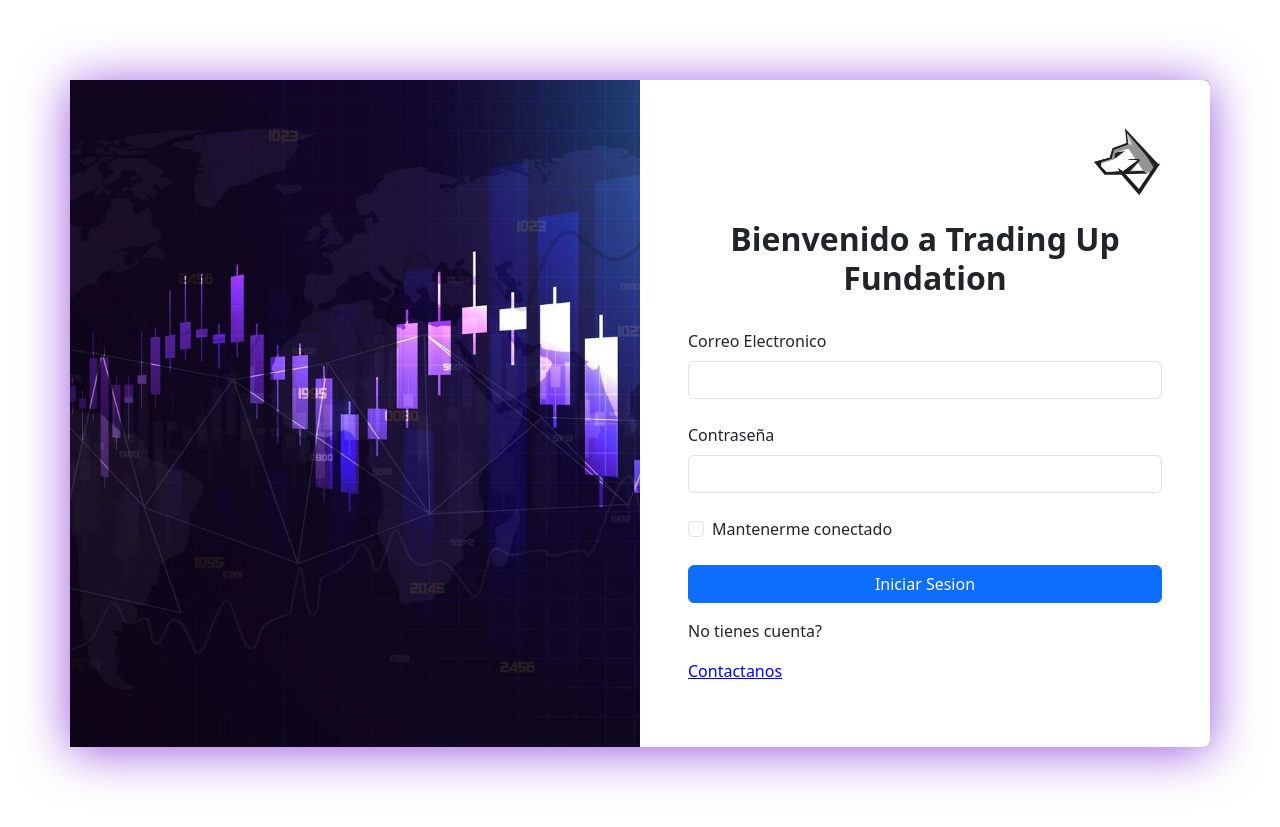
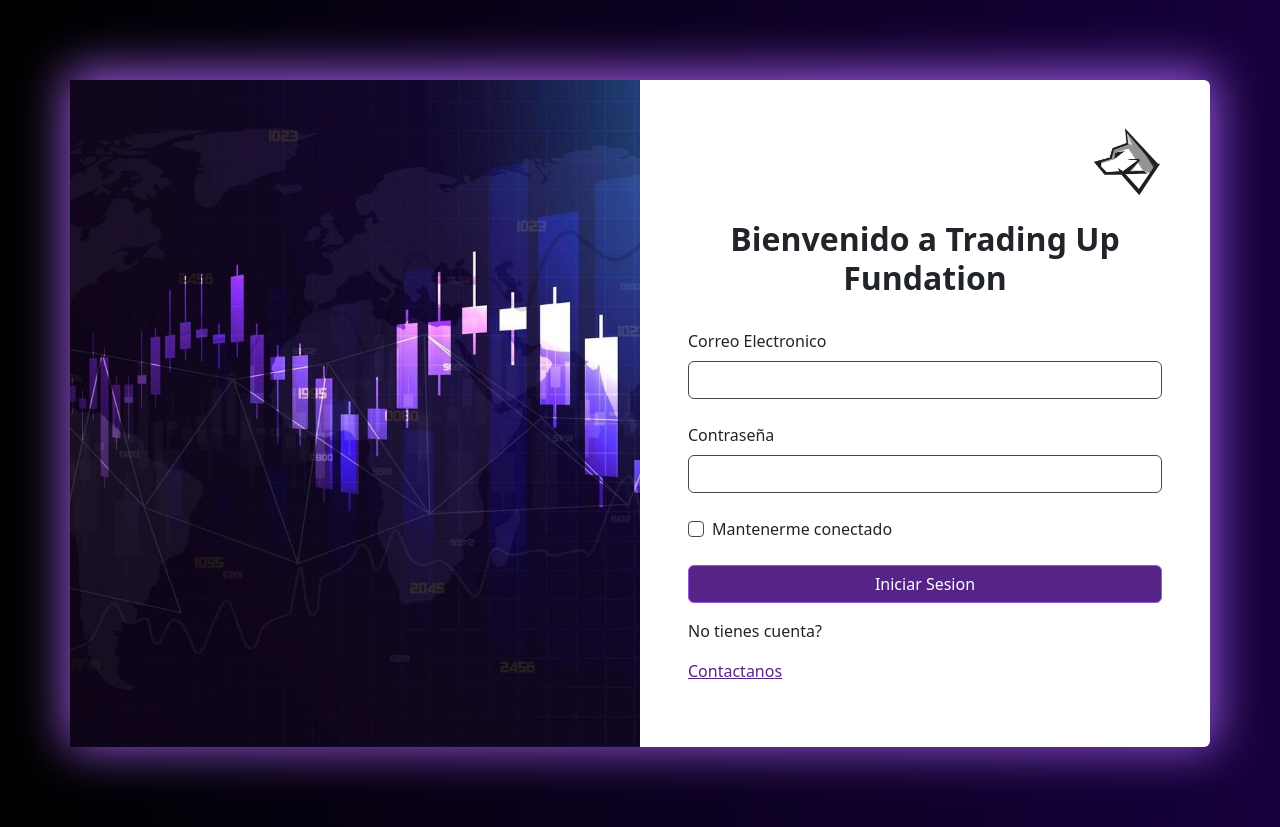
Before and after one commit to Bleedde/TradingUpFundation, an Angular app in the folder Trading-Frontend/: page /login-page in a window 1280 px wide. Built offline with nearby package versions, Linux system fonts and the light colour scheme.

Commit message:
login-update

```diff
--- a/Trading-Frontend/src/app/module/home/home-page/components/contacto/contacto.component.html
+++ b/Trading-Frontend/src/app/module/home/home-page/components/contacto/contacto.component.html
@@ -1,6 +1,7 @@
-<div class="container my-5 contactoz min-vh-100" id="contact">
+<div class="container-fluid bg-white my-lg-0">
+  <div class="container contactoz min-vh-100 py-sm-5" id="contact">
     <div class="row justify-content-center text-white">
-      <div class="col-md-6">
+      <div class="col-md-6 mt_5">
         <form class="custom-form" action="https://formsubmit.co/ttreyygh@gmail.com" method="POST">
           <h1>Contactanos</h1>
           <div class="mb-3 mx-3">
@@ -46,9 +47,10 @@
           </div>
         </form>
       </div>
-      <div class="col-md-6 d-flex flex-column align-items-center justify-content-center mt_5 mt-md-0">
+      <div class="col-md-6 d-flex flex-column align-items-center justify-content-center mt_5 mt_b5 mt-md-0">
         <p class="fs-3 text-center mb-3 text-black">Te enviaremos un correo con todos los detalles sobre TradingUpFoundation y el curso que te interesa. ¡Contáctanos!</p>
         <img [src]="QR" width="190px" alt="Imagen" class="img-fluid">
       </div>
     </div>
   </div>
+</div>
--- a/Trading-Frontend/src/app/module/home/home-page/components/contacto/contacto.component.scss
+++ b/Trading-Frontend/src/app/module/home/home-page/components/contacto/contacto.component.scss
@@ -38,6 +38,13 @@ h1
 
 }
 
+@media screen and (max-width:767px){
+    .mt_b5{
+        margin-bottom: calc(5vh);
+    }
+
+}
+
 #contact{
     background-color: white;
 }
--- a/Trading-Frontend/src/app/module/login/login-page/components/login/login.component.html
+++ b/Trading-Frontend/src/app/module/login/login-page/components/login/login.component.html
@@ -1,4 +1,5 @@
-<div class="container w-100 bg-light rounded background">
+<div class="container w-100 bg-light rounded background mt_5">
+
     <div class="row align-items-stretch">
         <div class="col bg-image d-none d-lg-block col-md-5 col-lg-5 col-xl-6">
 
@@ -9,7 +10,7 @@
             </div>
             <h2 class="fw-bold text-center py-4">Bienvenido a Trading Up Fundation</h2>
 
-            <form action="recibir-post.php" method="post">
+            <form action="#" method="post">
                 <div class="mb-4">
                     <label for="email" class="form-label">Correo Electronico</label>
                     <input type="email" class="form-control" name="correo">
@@ -24,19 +25,18 @@
                 </div>
 
                 <div class="d-grid">
-                    <button type="submit" class="btn btn-primary">Iniciar Sesion</button>
+                    <button type="submit" class="btn mx-start text-white">Iniciar Sesion</button>
 
                 </div>
 
                 <div class="my-3">
                     <p>No tienes cuenta?</p>
-                    <span><a href="#">Contactanos</a></span>
+                    <span><a href="#" routerLink="/home-page" (click)="scrollToComponent()">Contactanos</a></span>
                 </div>
 
 
             </form>
 
-            <!--Login con redes sociales-->
         </div>
     </div>
 </div>
--- a/Trading-Frontend/src/app/module/login/login-page/components/login/login.component.scss
+++ b/Trading-Frontend/src/app/module/login/login-page/components/login/login.component.scss
@@ -1,3 +1,7 @@
+@import url(/src/styles.scss);
+
+
+
 .bg-image {
     background-image: url(/assets/img/loginImage.jpg) ;
     background-position: center center;
@@ -7,7 +11,7 @@
 
 
 a{
-    color: blue;
+    color: #552486;
 
 
 }
@@ -16,6 +20,42 @@ a{
     margin-top: 10vh;
     margin-bottom: 10vh;
     border-color: #9956dd;
-    box-shadow: 0px 4px 50px 0px #9956dd;
+    /*box-shadow: 0px 0px 70px 10px #9956dd #7f2b94;*/
+    -webkit-box-shadow: 1px -4px 48px 5px rgba(153,86,221,1);
+    -moz-box-shadow: 1px -4px 48px 5px rgba(153,86,221,1);
+    box-shadow: 1px -4px 48px 5px rgba(153,86,221,1);
 
 }
+
+@media screen and (max-width:767px) {
+    .mt_5{
+        margin-top: calc(10vh);
+        margin-bottom: calc(10vh);
+    }
+}
+
+
+@media screen and (max-width:1200px) {
+    .mt_5{
+        margin-top: calc(10vh);
+        margin-bottom: calc(10vh);
+    }
+}
+
+@media screen and (max-width:99px) {
+    .mt_5{
+        margin-top: calc(10vh);
+        margin-bottom: calc(10vh);
+    }
+}
+
+button{
+    background-color: #552486!important;
+    border-color: #9956dd;
+
+}
+
+input{
+    border-color: rgb(73, 72, 72);
+    border-width: 1px;
+}
--- a/Trading-Frontend/src/app/module/login/login-page/components/login/login.component.ts
+++ b/Trading-Frontend/src/app/module/login/login-page/components/login/login.component.ts
@@ -1,5 +1,6 @@
 import { Component } from '@angular/core';
 import { IMAGEN_LOGO, LOGIN } from 'src/app/shared/constants';
+import { Router } from '@angular/router';
 
 @Component({
   selector: 'app-login',
@@ -9,5 +10,19 @@ import { IMAGEN_LOGO, LOGIN } from 'src/app/shared/constants';
 export class LoginComponent {
   loginImage = LOGIN;
   logo = IMAGEN_LOGO;
-  imagenUrl = '/src/assets/img/loginImage.jpg';
+
+  constructor(private router: Router) { }
+
+  ngOnInit(): void {
+  }
+
+  scrollToComponent(): void {
+    this.router.navigate(['/home-page'], { fragment: 'contact' });
+    setTimeout(() => {
+      const element = document.getElementById('contact');
+      if (element) {
+        element.scrollIntoView({ behavior: 'smooth', block: 'start' });
+      }
+    }, 2000); // Espera 500 ms para dar tiempo a que Angular realice la navegación
+  }
 }
--- a/Trading-Frontend/src/index.html
+++ b/Trading-Frontend/src/index.html
@@ -10,7 +10,7 @@
   <script src="https://kit.fontawesome.com/b3a18545fa.js" crossorigin="anonymous"></script>
 
 </head>
-<body>
+<body class="background">
   <app-root></app-root>
   <script src="https://cdn.jsdelivr.net/npm/bootstrap@5.3.1/dist/js/bootstrap.bundle.min.js" integrity="sha384-HwwvtgBNo3bZJJLYd8oVXjrBZt8cqVSpeBNS5n7C8IVInixGAoxmnlMuBnhbgrkm" crossorigin="anonymous"></script>
 </body>
--- a/Trading-Frontend/src/styles.scss
+++ b/Trading-Frontend/src/styles.scss
@@ -1,7 +1,7 @@
 .background{
     background: #000000;   /*fallback for old browsers */
-    background: -webkit-linear-gradient(to bottom, #000000, #16003d);  /* Chrome 10-25, Safari 5.1-6 */
-    background: linear-gradient(to bottom, #000000, #16003d); /* W3C, IE 10+/ Edge, Firefox 16+, Chrome 26+, Opera 12+, Safari 7+ */
+    background: -webkit-linear-gradient(to right, #000000, #16003d);  /* Chrome 10-25, Safari 5.1-6 */
+    background: linear-gradient(to right, #000000, #16003d); /* W3C, IE 10+/ Edge, Firefox 16+, Chrome 26+, Opera 12+, Safari 7+ */
     /* #200f25d5 morado clarito #0b0414 */
 }
 
```
